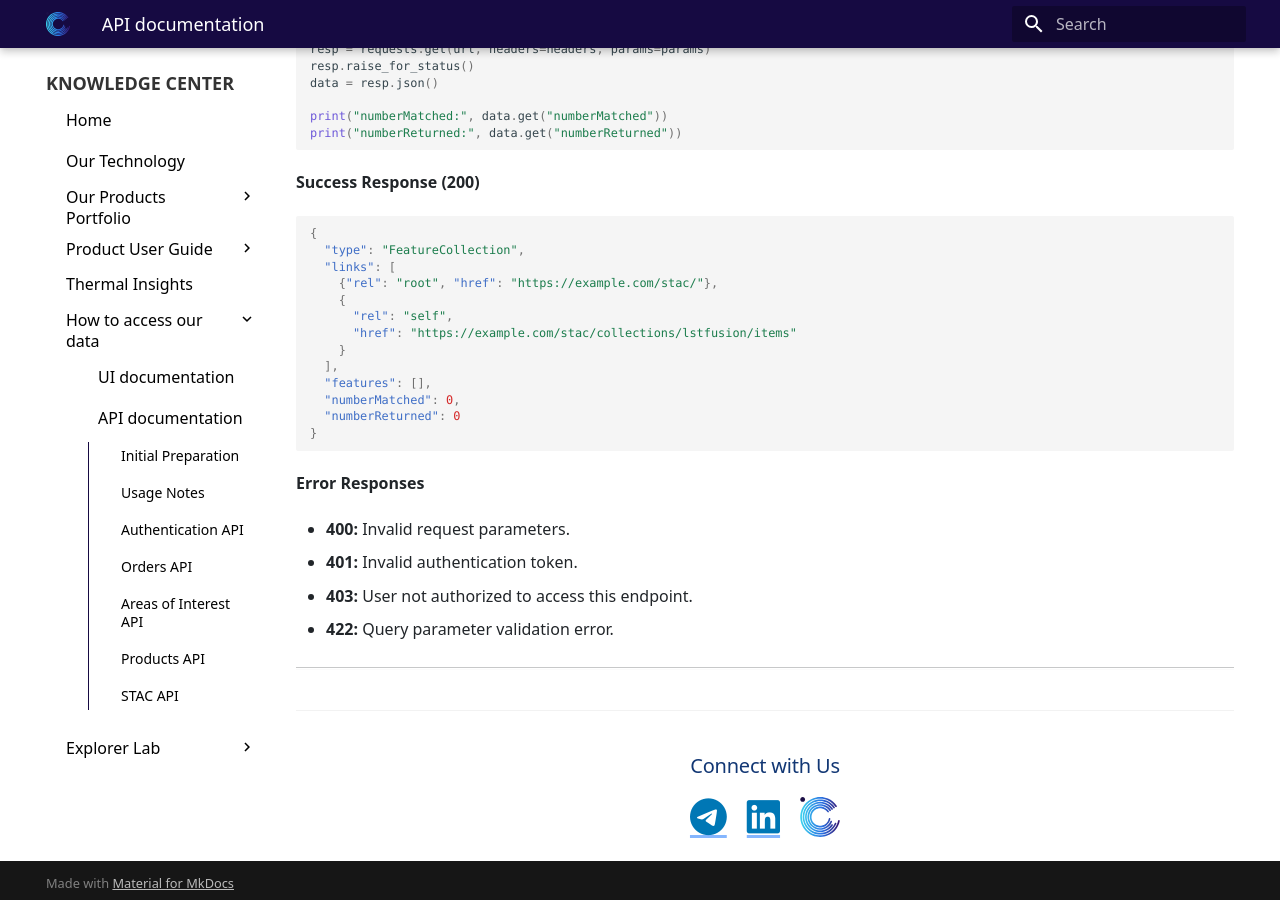
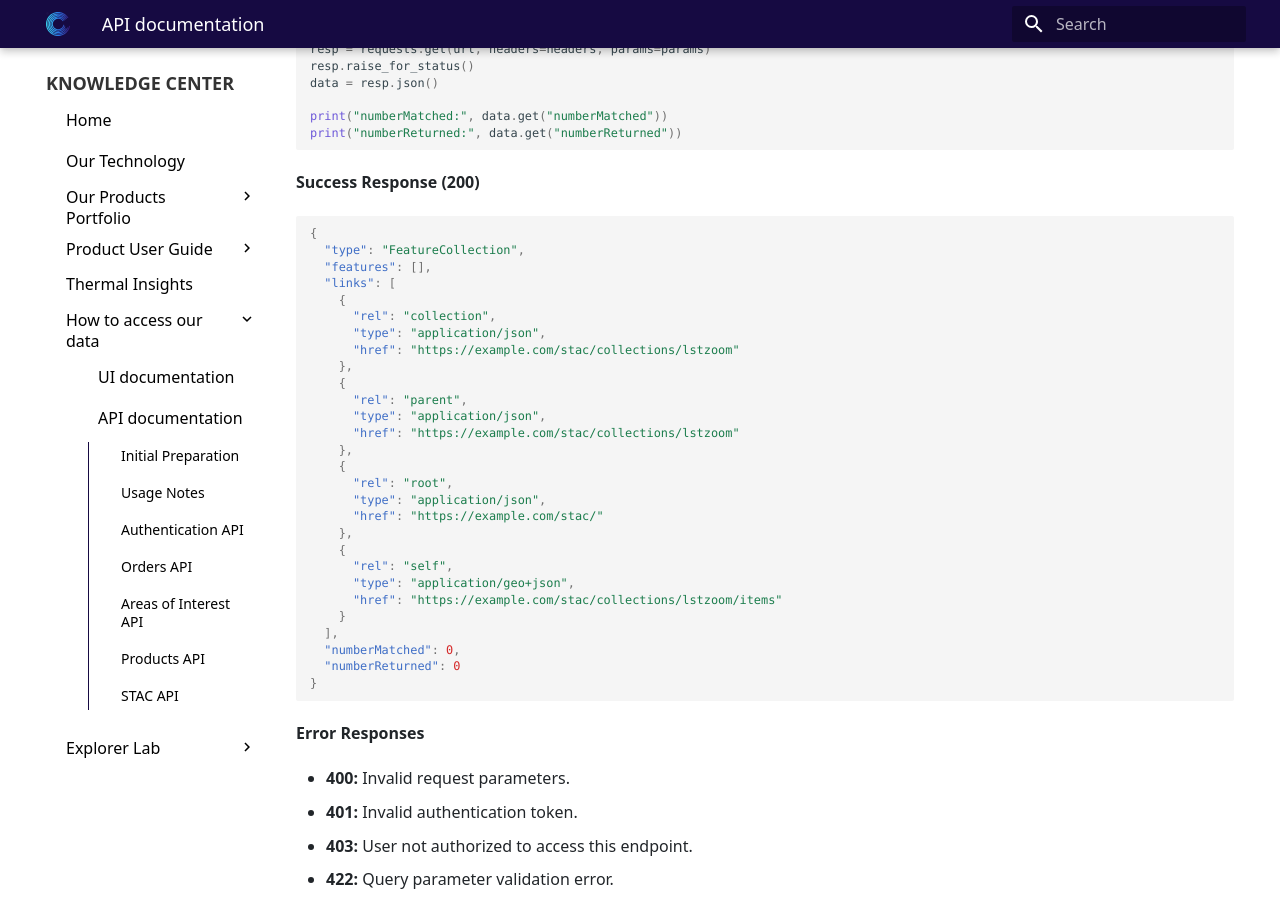
Before and after one commit to constellr/product-lst, an MkDocs documentation site: the page built from docs/API-documentation.md, in a window 1280 px wide and 900 px high, scrolled down 28719 px. Built offline with MkDocs 1.6.1 and Material for MkDocs 9.7.7, drawn with Linux system fonts in a browser that asks for light colours; the version menu is left out.

Commit message:
update example

````diff
--- a/docs/API-documentation.md
+++ b/docs/API-documentation.md
@@ -1453,14 +1453,29 @@ print("numberReturned:", data.get("numberReturned"))
 ```json
 {
   "type": "FeatureCollection",
+  "features": [],
   "links": [
-    {"rel": "root", "href": "https://example.com/stac/"},
+    {
+      "rel": "collection",
+      "type": "application/json",
+      "href": "https://example.com/stac/collections/lstzoom"
+    },
+    {
+      "rel": "parent",
+      "type": "application/json",
+      "href": "https://example.com/stac/collections/lstzoom"
+    },
+    {
+      "rel": "root",
+      "type": "application/json",
+      "href": "https://example.com/stac/"
+    },
     {
       "rel": "self",
-      "href": "https://example.com/stac/collections/lstfusion/items"
+      "type": "application/geo+json",
+      "href": "https://example.com/stac/collections/lstzoom/items"
     }
   ],
-  "features": [],
   "numberMatched": 0,
   "numberReturned": 0
 }
````
